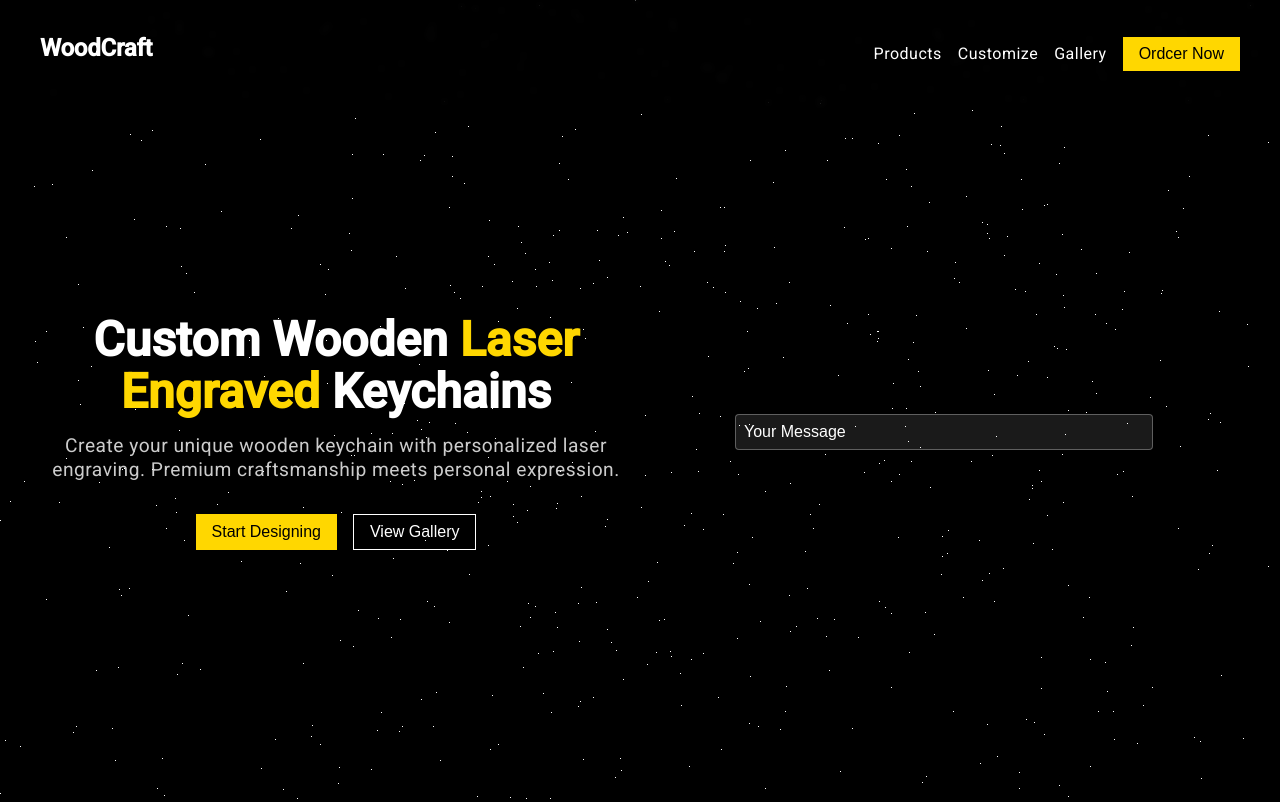
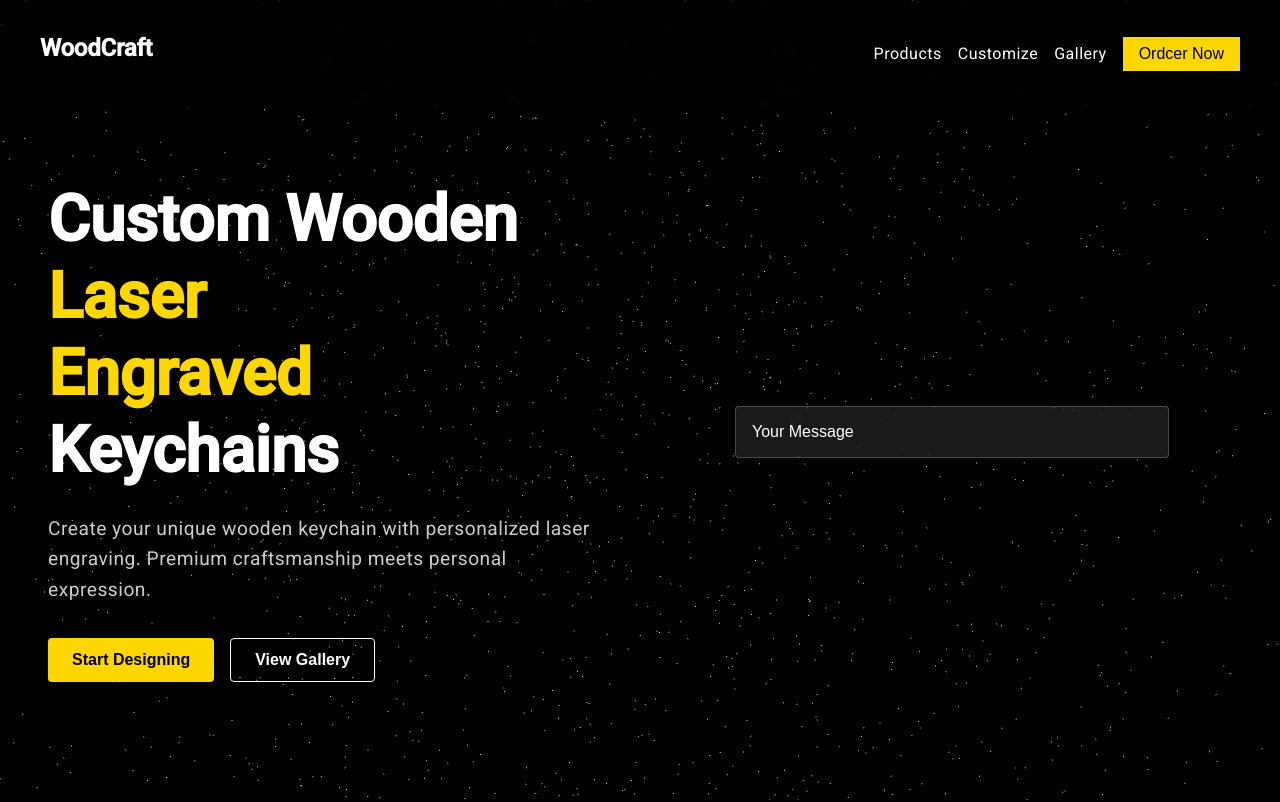
Before and after one commit to Ahmed8881/Wood-Craft-Website, an Angular app in the folder Wood-Craft/: page / in a window 1280 px wide. Shown: the top 802 px of the page. Built offline with nearby package versions, Linux system fonts and the light colour scheme; no server answers.

Commit message:
added modals

```diff
--- a/Wood-Craft/src/app/app.component.scss
+++ b/Wood-Craft/src/app/app.component.scss
@@ -1,4 +1,5 @@
 .app-container {
+    position: relative;
     min-height: 100vh;
     background-color: #000;
     color: #fff;
--- a/Wood-Craft/src/app/hero/hero.component.html
+++ b/Wood-Craft/src/app/hero/hero.component.html
@@ -1,11 +1,11 @@
 <section class="hero">
     <div class="container">
       <div class="hero-content">
-        <h2 class="hero-title">
+        <h1 class="hero-title">
           Custom Wooden
-          <span class="highlight">Laser Engraved</span>
-          Keychains
-        </h2>
+          <span class="highlight">Laser</span><br>
+          <span class="highlight">Engraved</span> Keychains
+        </h1>
         <p class="hero-description">
           Create your unique wooden keychain with personalized laser engraving.
           Premium craftsmanship meets personal expression.
@@ -20,8 +20,9 @@
           type="text"
           [value]="customText"
           (input)="onInputChange($event)"
-          placeholder="Type your custom message..."
+          placeholder="Your Message"
           maxlength="20"
+          class="message-input"
         >
       </div>
     </div>
--- a/Wood-Craft/src/app/hero/hero.component.scss
+++ b/Wood-Craft/src/app/hero/hero.component.scss
@@ -3,39 +3,77 @@
     display: flex;
     align-items: center;
     padding: 2rem;
+    position: relative;
+    overflow: hidden;
   }
 
   .container {
+    max-width: 1200px;
+    margin: 0 auto;
+    padding: 0 1rem;
     display: grid;
     grid-template-columns: 1fr 1fr;
-    gap: 2rem;
+    gap: 4rem;
     align-items: center;
   }
 
   .hero-content {
-    text-align: center;
+    text-align: left;
   }
 
   .hero-title {
-    font-size: 3rem;
-    font-weight: bold;
-    margin-bottom: 1rem;
-  }
+    font-size: 4rem;
+    font-weight: 700;
+    line-height: 1.2;
+    margin-bottom: 1.5rem;
+    color: #ffffff;
 
-  .highlight {
-    color: #ffd700;
+    .highlight {
+      color: #FFD700;
+      display: inline-block;
+    }
   }
 
   .hero-description {
     font-size: 1.2rem;
+    line-height: 1.6;
+    color: rgba(255, 255, 255, 0.8);
     margin-bottom: 2rem;
-    color: rgba(255, 255, 255, 0.8);
+    max-width: 600px;
   }
 
   .hero-buttons {
     display: flex;
     gap: 1rem;
-    justify-content: center;
+
+    button {
+      padding: 0.75rem 1.5rem;
+      font-size: 1rem;
+      font-weight: 600;
+      border-radius: 4px;
+      cursor: pointer;
+      transition: all 0.3s ease;
+
+      &.primary {
+        background-color: #FFD700;
+        color: #000000;
+        border: none;
+
+        &:hover {
+          background-color: #FFE44D;
+        }
+      }
+
+      &.secondary {
+        background-color: transparent;
+        color: #ffffff;
+        border: 1px solid #ffffff;
+
+        &:hover {
+          background-color: rgba(255, 255, 255, 0.1);
+        }
+      }
+    }
   }
 
   .hero-input {
@@ -43,18 +81,41 @@
     justify-content: center;
     align-items: center;
 
-    input {
+    .message-input {
       width: 100%;
       max-width: 400px;
-      padding: 0.5rem;
+      padding: 1rem;
       font-size: 1rem;
+      color: #ffffff;
       background-color: rgba(255, 255, 255, 0.1);
-      border: 1px solid rgba(255, 255, 255, 0.3);
-      color: #fff;
+      border: 1px solid rgba(255, 255, 255, 0.2);
       border-radius: 4px;
+      backdrop-filter: blur(10px);
+      transition: all 0.3s ease;
 
       &::placeholder {
         color: rgba(255, 255, 255, 0.5);
       }
+
+      &:focus {
+        outline: none;
+        border-color: #FFD700;
+        background-color: rgba(255, 255, 255, 0.15);
+      }
     }
   }
+
+  @media (max-width: 768px) {
+    .container {
+      grid-template-columns: 1fr;
+      text-align: center;
+    }
+
+    .hero-title {
+      font-size: 3rem;
+    }
+
+    .hero-buttons {
+      justify-content: center;
+    }
+  }
--- a/Wood-Craft/src/app/scene/scene.component.ts
+++ b/Wood-Craft/src/app/scene/scene.component.ts
@@ -1,24 +1,34 @@
 import {
   Component,
-  OnInit,
+  type OnInit,
   Input,
-  ElementRef,
+  type ElementRef,
   ViewChild,
-  OnChanges,
-  SimpleChanges,
-} from "@angular/core";
-import * as THREE from "three";
-import { OrbitControls } from "three/examples/jsm/controls/OrbitControls.js";
-import { FontLoader, Font } from "three/examples/jsm/loaders/FontLoader.js";
-import { TextGeometry } from "three/examples/jsm/geometries/TextGeometry.js";
+  type OnChanges,
+  type SimpleChanges,
+  AfterViewInit,
+} from "@angular/core"
+import * as THREE from "three"
+import { OrbitControls } from "three/examples/jsm/controls/OrbitControls.js"
+import { Font, FontLoader } from "three/examples/jsm/loaders/FontLoader.js"
+import { TextGeometry } from "three/examples/jsm/geometries/TextGeometry.js"
 
 @Component({
   selector: "app-scene",
   standalone: true,
-  template: "<canvas #canvas></canvas>",
-  styles: ["canvas { width: 100%; height: 100%; }"],
+  template: '<canvas #canvas></canvas>',
+  styles: [`
+    canvas {
+      position: fixed;
+      top: 0;
+      left: 0;
+      width: 100%;
+      height: 100%;
+      z-index: 0;
+    }
+  `]
 })
-export class SceneComponent implements OnInit, OnChanges {
+export class SceneComponent implements OnInit, OnChanges, AfterViewInit {
   @ViewChild("canvas", { static: true }) private canvasRef!: ElementRef;
   @Input() customText = "Your Message";
 
@@ -34,6 +44,11 @@ export class SceneComponent implements OnInit, OnChanges {
     this.initScene();
     this.loadFont();
     this.createStars();
+  }
+
+  ngAfterViewInit() {
+    this.onWindowResize();
+    window.addEventListener("resize", () => this.onWindowResize());
     this.animate();
   }
 
@@ -44,25 +59,44 @@ export class SceneComponent implements OnInit, OnChanges {
   }
 
   private initScene() {
-    const canvas = this.canvasRef.nativeElement;
-    this.renderer = new THREE.WebGLRenderer({ canvas, alpha: true });
+    // Initialize renderer
+    this.renderer = new THREE.WebGLRenderer({
+      canvas: this.canvasRef.nativeElement,
+      alpha: true,
+      antialias: true
+    });
+    this.renderer.setPixelRatio(window.devicePixelRatio);
     this.renderer.setSize(window.innerWidth, window.innerHeight);
 
+    // Initialize scene
     this.scene = new THREE.Scene();
-    this.camera = new THREE.PerspectiveCamera(75, window.innerWidth / window.innerHeight, 0.1, 1000);
-    this.camera.position.z = 5;
 
+    // Initialize camera with wider field of view
+    this.camera = new THREE.PerspectiveCamera(
+      75, // Field of view
+      window.innerWidth / window.innerHeight,
+      0.1,
+      1000
+    );
+    this.camera.position.z = 3; // Moved camera closer
+
+    // Initialize controls
     this.controls = new OrbitControls(this.camera, this.renderer.domElement);
     this.controls.enableZoom = false;
     this.controls.enablePan = false;
     this.controls.autoRotate = true;
-    this.controls.autoRotateSpeed = 0.5;
+    this.controls.autoRotateSpeed = 2;
 
-    const ambientLight = new THREE.AmbientLight(0xffffff, 0.5);
+    // Add lights
+    const ambientLight = new THREE.AmbientLight(0xffffff, 1);
     this.scene.add(ambientLight);
 
-    const pointLight = new THREE.PointLight(0xffffff, 1);
-    pointLight.position.set(5, 5, 5);
+    const directionalLight = new THREE.DirectionalLight(0xffffff, 2);
+    directionalLight.position.set(5, 5, 5);
+    this.scene.add(directionalLight);
+
+    const pointLight = new THREE.PointLight(0xffd700, 1); // Yellow light
+    pointLight.position.set(-5, -5, 2);
     this.scene.add(pointLight);
 
     this.keychain = new THREE.Group();
@@ -78,27 +112,39 @@ export class SceneComponent implements OnInit, OnChanges {
   }
 
   private createKeychain() {
-    const woodMaterial = new THREE.MeshStandardMaterial({
+    // Create wooden part with more detailed material
+    const woodMaterial = new THREE.MeshPhysicalMaterial({
       color: 0xc19a6b,
-      roughness: 0.8,
-      metalness: 0.2,
+      roughness: 0.5,
+      metalness: 0.1,
+      clearcoat: 0.3,
+      clearcoatRoughness: 0.25
     });
 
     const woodGeometry = new THREE.BoxGeometry(2, 0.8, 0.1);
     const woodMesh = new THREE.Mesh(woodGeometry, woodMaterial);
     this.keychain.add(woodMesh);
 
-    this.updateText();
+    // Create metal ring with more metallic material
+    const ringGeometry = new THREE.TorusGeometry(0.2, 0.03, 32, 32);
+    const ringMaterial = new THREE.MeshPhysicalMaterial({
+      color: 0xc0c0c0,
+      roughness: 0.2,
+      metalness: 0.9,
+      clearcoat: 1.0,
+      clearcoatRoughness: 0.1
+    });
 
-    const ringGeometry = new THREE.TorusGeometry(0.2, 0.03, 16, 32);
-    const ringMaterial = new THREE.MeshStandardMaterial({
-      color: 0xc0c0c0,
-      roughness: 0.3,
-      metalness: 0.8,
-    });
     const ringMesh = new THREE.Mesh(ringGeometry, ringMaterial);
     ringMesh.position.set(1.2, 0.3, 0);
     this.keychain.add(ringMesh);
+
+    // Position and rotate keychain
+    this.keychain.position.set(0, 0, -1);
+    this.keychain.rotation.x = Math.PI / 8;
+    this.keychain.scale.set(1.2, 1.2, 1.2);
+
+    this.updateText();
   }
 
   private updateText() {
@@ -108,12 +154,28 @@ export class SceneComponent implements OnInit, OnChanges {
 
     const textGeometry = new TextGeometry(this.customText, {
       font: this.font,
-      size: 0.2,
+      size: 0.15,
       depth: 0.05,
+      curveSegments: 12,
+      bevelEnabled: true,
+      bevelThickness: 0.01,
+      bevelSize: 0.005,
+      bevelOffset: 0,
+      bevelSegments: 5
     });
-    const textMaterial = new THREE.MeshStandardMaterial({ color: 0x4a3728 });
+
+    const textMaterial = new THREE.MeshPhysicalMaterial({
+      color: 0x4a3728,
+      roughness: 0.5,
+      metalness: 0.1
+    });
+
     this.textMesh = new THREE.Mesh(textGeometry, textMaterial);
-    this.textMesh.position.set(-0.8, -0.15, 0.06);
+    textGeometry.computeBoundingBox();
+
+    const textWidth = textGeometry.boundingBox!.max.x - textGeometry.boundingBox!.min.x;
+    this.textMesh.position.set(-textWidth / 2, -0.15, 0.06);
+
     this.keychain.add(this.textMesh);
   }
 
@@ -121,16 +183,23 @@ export class SceneComponent implements OnInit, OnChanges {
     const geometry = new THREE.BufferGeometry();
     const vertices = [];
 
-    for (let i = 0; i < 5000; i++) {
+    for (let i = 0; i < 15000; i++) {
       const x = (Math.random() - 0.5) * 2000;
       const y = (Math.random() - 0.5) * 2000;
       const z = (Math.random() - 0.5) * 2000;
       vertices.push(x, y, z);
     }
 
-    geometry.setAttribute("position", new THREE.Float32BufferAttribute(vertices, 3));
+    geometry.setAttribute('position', new THREE.Float32BufferAttribute(vertices, 3));
 
-    const material = new THREE.PointsMaterial({ color: 0xffffff, size: 0.1 });
+    const material = new THREE.PointsMaterial({
+      color: 0xffffff,
+      size: 0.1,
+      transparent: true,
+      opacity: 0.8,
+      sizeAttenuation: true
+    });
+
     const stars = new THREE.Points(geometry, material);
     this.scene.add(stars);
   }
@@ -138,9 +207,20 @@ export class SceneComponent implements OnInit, OnChanges {
   private animate() {
     requestAnimationFrame(() => this.animate());
 
-    this.keychain.position.y = Math.sin(Date.now() * 0.001) * 0.1;
+    if (this.keychain) {
+      // Smooth floating animation
+      this.keychain.position.y = Math.sin(Date.now() * 0.001) * 0.1;
+    }
 
     this.controls.update();
     this.renderer.render(this.scene, this.camera);
   }
+
+  private onWindowResize() {
+    if (this.camera && this.renderer) {
+      this.camera.aspect = window.innerWidth / window.innerHeight;
+      this.camera.updateProjectionMatrix();
+      this.renderer.setSize(window.innerWidth, window.innerHeight);
+    }
+  }
 }
```
